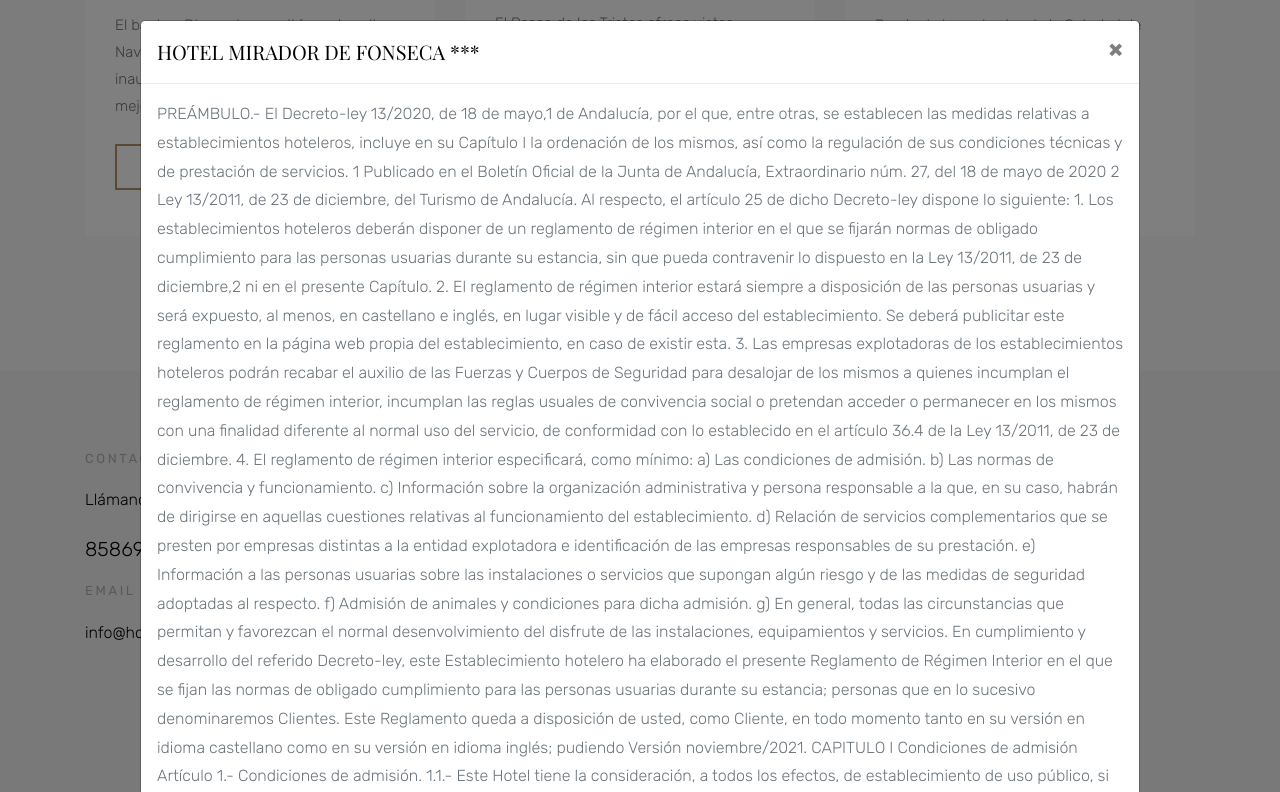
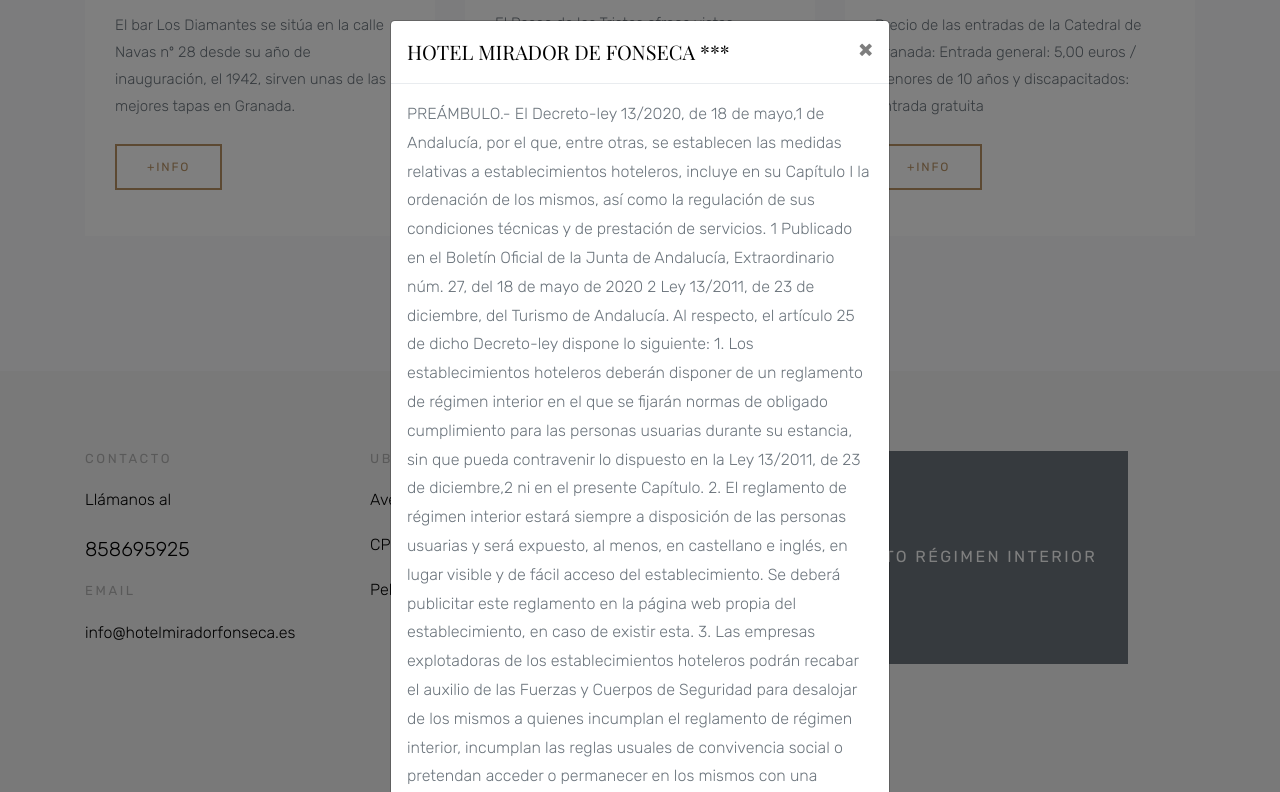
Before and after one commit to Luismi-Hub/hab, a plain HTML site: page index.html in a window 1280 px wide. Both pictures are taken after a click on the button "REGLAMENTO RÉGIMEN INTERIOR". Shown: the part 3901-4693 px from the top of the page. Drawn offline with nearby package versions, Linux system fonts and the light colour scheme; files whose address does not match are found by name.

Commit message:
Update index.html

```diff
--- a/index.html
+++ b/index.html
@@ -438,14 +438,14 @@
 
           </div> <div class="col-md-5 d-flex flex-wrap conjunto">
            <!-- Button trigger modal -->
-<button type="button" class="btn btn-secondary" data-toggle="modal" data-target="#exampleModalLong" style="max-height:100px">
+<button type="button" class="btn btn-secondary" data-toggle="modal" data-target="#exampleModalLong" style="max-height:500px">
 Reglamento régimen interior
 </button>
 
 <!-- Modal -->
-<div class="modal fade"style="min-width:1000px !important" id="exampleModalLong" tabindex="-1" role="dialog" aria-labelledby="exampleModalLongTitle" aria-hidden="true">
-  <div class="modal-dialog" style="min-width:1000px !important"role="document">
-    <div class="modal-content" style="min-width:1000px !important">
+<div class="modal fade" id="exampleModalLong" tabindex="-1" role="dialog" aria-labelledby="exampleModalLongTitle" aria-hidden="true">
+  <div class="modal-dialog" style="width:1250px;"role="document">
+    <div class="modal-content">
       <div class="modal-header">
         <h5 class="modal-title" id="exampleModalLongTitle">HOTEL MIRADOR DE FONSECA ***</h5>
         <button type="button" class="close" data-dismiss="modal" aria-label="Close">
```
